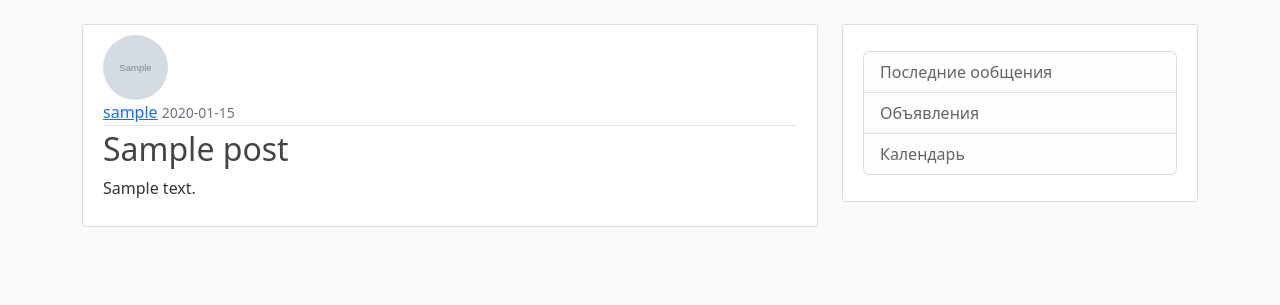
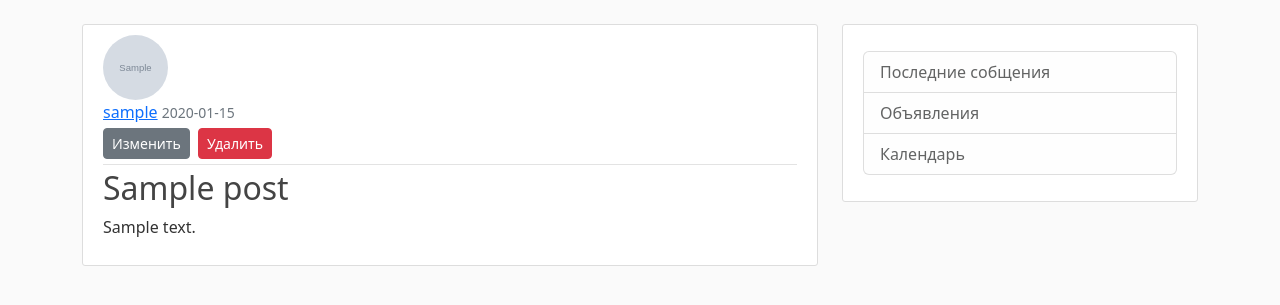
Before and after one commit to akorotkova/flask_blog, a Flask app: page /post/1 in a window 1280 px wide. Shown: the part 56-361 px from the top of the page. Run offline with Flask 2, Linux system fonts and the light colour scheme; a user stored in the database is signed in; tables that the repository leaves empty hold one stand-in row (values such as "Sample post"); grey boxes marked "Sample" are stand-in pictures.

Commit message:
feat: add modal window to delete post

```diff
--- a/app/templates/base.html
+++ b/app/templates/base.html
@@ -71,7 +71,7 @@
         <div class="content-section">
           <p class='text-muted'>
             <ul class="list-group">
-              <li class="list-group-item list-group-item-light">Последние ообщения</li>
+              <li class="list-group-item list-group-item-light">Последние собщения</li>
               <li class="list-group-item list-group-item-light">Объявления</li>
               <li class="list-group-item list-group-item-light">Календарь</li>
             </ul>
--- a/app/templates/post.html
+++ b/app/templates/post.html
@@ -7,9 +7,29 @@
       <div class="article-metadata">
         <a class="mr-2" href="#">{{ post.author.username }}</a>
         <small class="text-muted">{{ post.date_posted.strftime('%Y-%m-%d') }}</small>
+        {% if post.author == current_user %}
+          <div>
+            <a class="btn btn-secondary btn-sm mt-1 mb-1" href="{{ url_for('update_post', post_id=post.id) }}">Изменить</a>
+            <button type="button" class="btn btn-danger btn-sm m-1" data-bs-toggle="modal" data-bs-target="#deleteModal">Удалить</button>
+          </div>
+        {% endif %}
       </div>
       <h2 class="article-title">{{ post.title }}</h2>
       <p class="article-content">{{ post.content }}</p>
     </div>
   </article>
+  <div class="modal fade" id="deleteModal" tabindex="-1" aria-labelledby="deleteModalLabel" aria-hidden="true">
+    <div class="modal-dialog">
+      <div class="modal-content">
+        <div class="modal-header">
+          <h5 class="modal-title" id="deleteModalLabel">Вы действительно хотите удалить этот пост?</h5>
+          <button type="button" class="btn-close" data-bs-dismiss="modal" aria-label="Close"></button>
+        </div>
+        <div class="modal-footer">
+          <button type="button" class="btn btn-secondary" data-bs-dismiss="modal">Не удалять</button>
+          <button type="button" class="btn btn-primary">Удалить</button>
+        </div>
+      </div>
+    </div>
+  </div>
 {% endblock content %}
--- a/app/views.py
+++ b/app/views.py
@@ -127,4 +127,4 @@ def update_post(post_id):
     elif request.method == 'GET':
         form.title.data = post.title
         form.content.data = post.content
-    return render_template('create_post.html', title='Изменение поста', form=form, legend='Изменить пост')
+    return render_template('create_post.html', title='Изменение поста', form=form, legend='Изменение поста')
```
